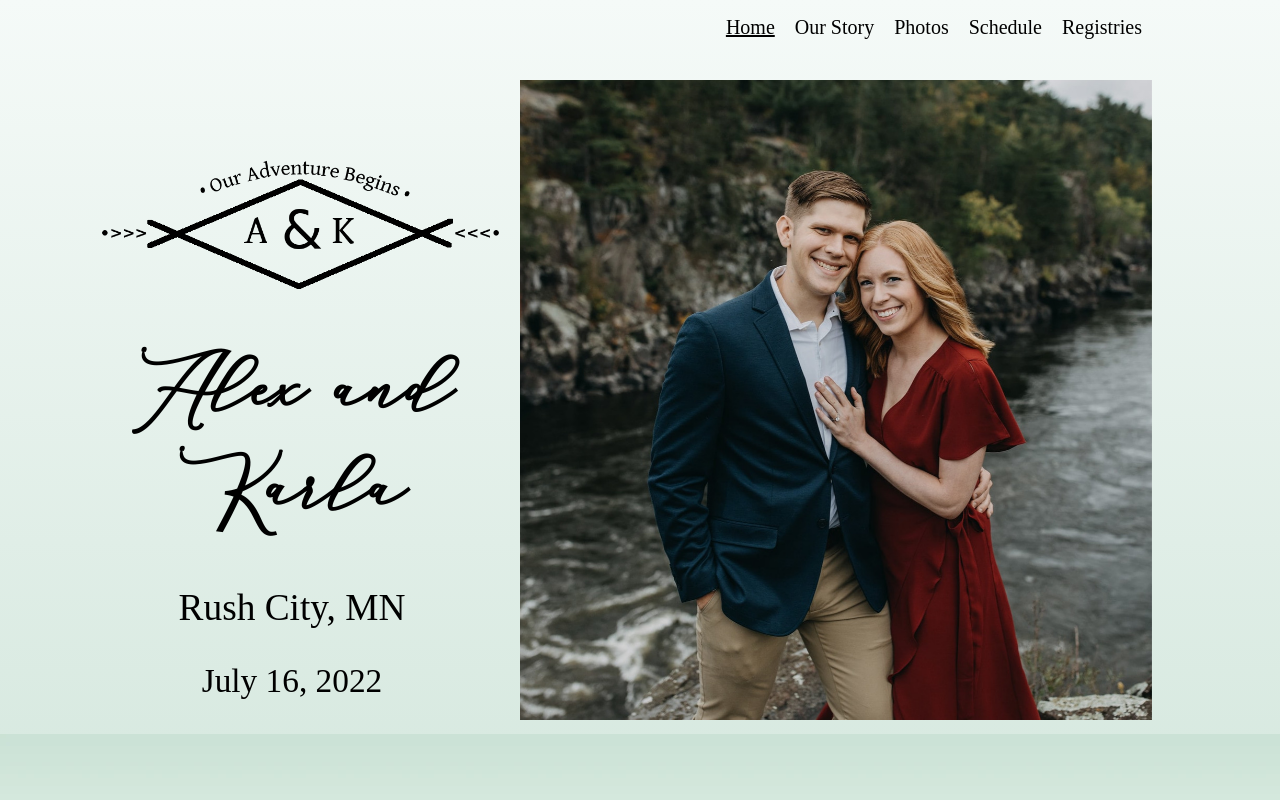
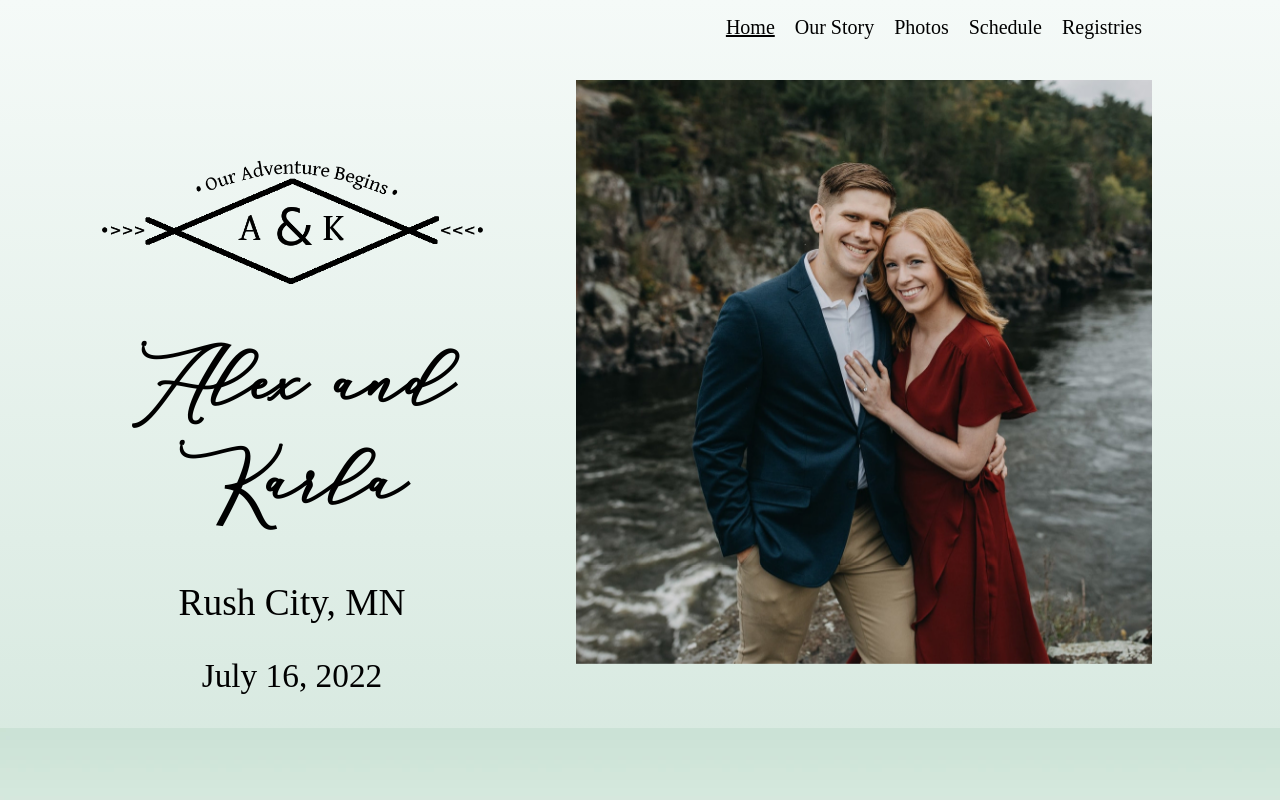
Before and after one commit to peirvine/Alex-and-Karla, a React (Create React App) app: page / in a window 1280 px wide. Shown: the top 800 px of the page. Built offline with nearby package versions, Linux system fonts and the light colour scheme.

Commit message:
fix desktop homepage image sizing on various viewport widths

```diff
--- a/src/components/home/home.js
+++ b/src/components/home/home.js
@@ -8,13 +8,13 @@ export default function Home () {
     <div className="home">
       <div id="homeText">
         <a href="/">
-          <img width="400" id="ouradventure" src={ourAdventure} alt="Alt Text!" />
+          <img id="ouradventure" src={ourAdventure} alt="Alex and Karla - Our Adventure Begins" />
         </a>
         <h1>Alex and Karla</h1>
         <h2>Rush City, MN</h2>
         <h3>July 16, 2022</h3>
       </div>
-      <img id="homepic" src={proposalJ} alt="Alt Text!" />
+      <img id="homepic" src={proposalJ} alt="proposal" />
     </div>
    )
 }
--- a/src/components/home/home.scss
+++ b/src/components/home/home.scss
@@ -20,10 +20,16 @@
 
     #homepic {
       position: fixed;
-      bottom: 10%;
+      top: 10%;
       right: 10%;
       z-index: 10;
-      height: 80%;
+      max-width: 45%;
+      max-height: 80%;
+    }
+
+    #ouradventure {
+      width: 100%;
+      max-width: 400px;
     }
   }
 }
```
